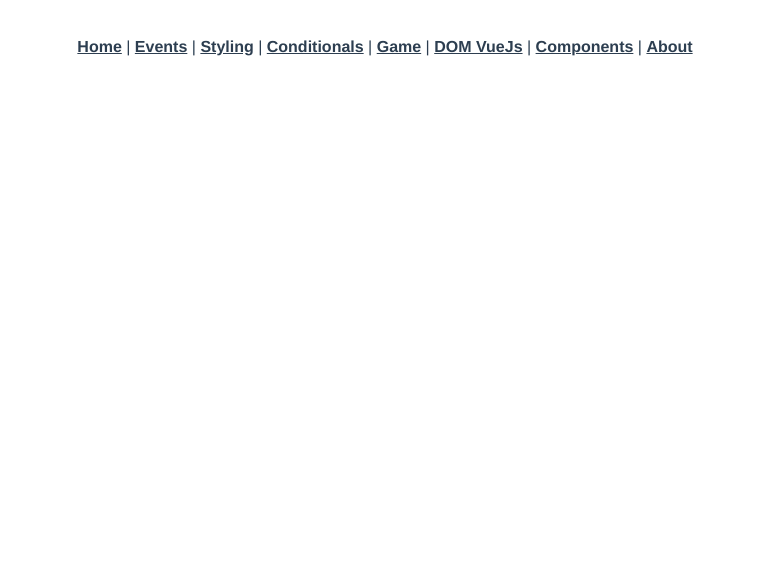
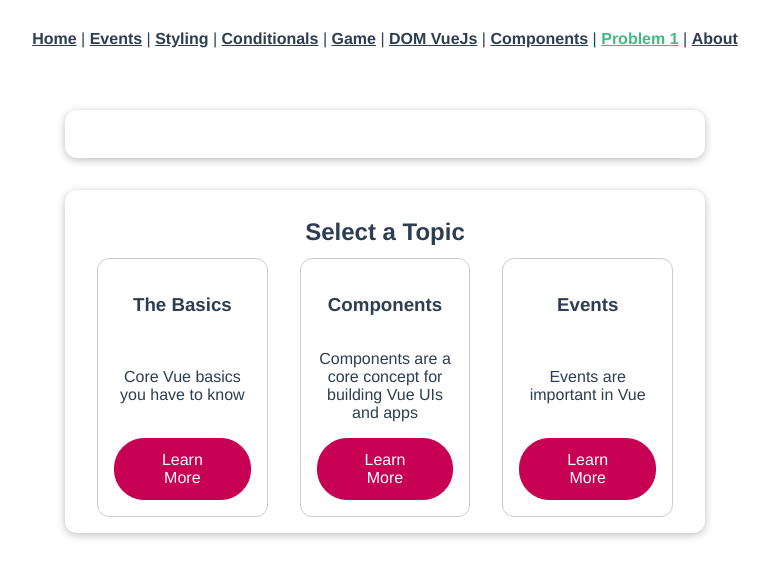
Before and after one commit to dtarqui/vue3-basics, a Vue app: page /problem1 in a window 1280 px wide. Shown: the top 578 px of the page, without its empty margins (255-1024 px from the left). Built offline with nearby package versions, Linux system fonts and the light colour scheme.

Commit message:
inject and provide

```diff
--- a/src/App.vue
+++ b/src/App.vue
@@ -7,6 +7,7 @@
     <router-link to="/game">Game</router-link> |
     <router-link to="/scenes">DOM VueJs</router-link> |
     <router-link to="/components">Components</router-link> |
+    <router-link to="/problem1">Problem 1</router-link> |
     <router-link to="/about">About</router-link>
   </div>
   <router-view />
--- /dev/null
+++ b/src/components/problem-one/ActiveElement.vue
@@ -0,0 +1,12 @@
+<template>
+  <section>
+    <h2>{{ topicTitle }}</h2>
+    <p>{{ text }}</p>
+  </section>
+</template>
+
+<script>
+export default {
+  props: ["topicTitle", "text"],
+};
+</script>
--- /dev/null
+++ b/src/components/problem-one/KnowledgeBase.vue
@@ -0,0 +1,15 @@
+<template>
+  <section>
+    <h2>Select a Topic</h2>
+    <knowledge-grid></knowledge-grid>
+  </section>
+</template>
+
+<script>
+import KnowledgeGrid from "./KnowledgeGrid.vue";
+export default {
+  components: {
+    KnowledgeGrid,
+  },
+};
+</script>
--- /dev/null
+++ b/src/components/problem-one/KnowledgeElement.vue
@@ -0,0 +1,14 @@
+<template>
+  <li>
+    <h3>{{ topicName }}</h3>
+    <p>{{ description }}</p>
+    <button @click="selectTopic(id)">Learn More</button>
+  </li>
+</template>
+
+<script>
+export default {
+  inject: ["selectTopic"],
+  props: ["id", "topicName", "description"],
+};
+</script>
--- /dev/null
+++ b/src/components/problem-one/KnowledgeGrid.vue
@@ -0,0 +1,21 @@
+<template>
+  <ul>
+    <knowledge-element
+      v-for="topic in topics"
+      :key="topic.id"
+      :id="topic.id"
+      :topic-name="topic.title"
+      :description="topic.description"
+    ></knowledge-element>
+  </ul>
+</template>
+
+<script>
+import KnowledgeElement from "./KnowledgeElement";
+export default {
+  components: {
+    KnowledgeElement,
+  },
+  inject: ["topics"],
+};
+</script>
--- a/src/router/index.js
+++ b/src/router/index.js
@@ -43,6 +43,11 @@
     name: 'Components',
     component: () => import('../views/Components.vue'),
   },
+  {
+    path: '/problem1',
+    name: 'Problem',
+    component: () => import('../views/problems/One.vue'),
+  },
 ]
 
 const router = createRouter({
--- /dev/null
+++ b/src/views/problems/One.vue
@@ -0,0 +1,122 @@
+<template>
+  <div>
+    <active-element
+      :topic-title="activeTopic && activeTopic.title"
+      :text="activeTopic && activeTopic.fullText"
+    ></active-element>
+    <knowledge-base></knowledge-base>
+  </div>
+</template>
+
+<script>
+import ActiveElement from "../../components/problem-one/ActiveElement";
+import KnowledgeBase from "../../components/problem-one/KnowledgeBase";
+export default {
+  components: {
+    ActiveElement,
+    KnowledgeBase,
+  },
+  data() {
+    return {
+      topics: [
+        {
+          id: "basics",
+          title: "The Basics",
+          description: "Core Vue basics you have to know",
+          fullText:
+            "Vue is a great framework and it has a couple of key concepts: Data binding, events, components and reactivity - that should tell you something!",
+        },
+        {
+          id: "components",
+          title: "Components",
+          description:
+            "Components are a core concept for building Vue UIs and apps",
+          fullText:
+            "With components, you can split logic (and markup) into separate building blocks and then combine those building blocks (and re-use them) to build powerful user interfaces.",
+        },
+      ],
+      activeTopic: null,
+    };
+  },
+  provide() {
+    return {
+      topics: this.topics,
+      selectTopic: this.activateTopic,
+    };
+  },
+  methods: {
+    activateTopic(topicId) {
+      this.activeTopic = this.topics.find((topic) => topic.id === topicId);
+    },
+  },
+  mounted() {
+    setTimeout(() => {
+      this.topics.push({
+        id: "events",
+        title: "Events",
+        description: "Events are important in Vue",
+        fullText: "Events allow you to trigger code on demand",
+      });
+    }, 3000);
+  },
+};
+</script>
+
+<style>
+* {
+  box-sizing: border-box;
+}
+html {
+  font-family: sans-serif;
+}
+body {
+  margin: 0;
+}
+section {
+  box-shadow: 0 2px 8px rgba(0, 0, 0, 0.26);
+  margin: 2rem auto;
+  max-width: 40rem;
+  padding: 1rem;
+  border-radius: 12px;
+}
+
+ul {
+  list-style: none;
+  margin: 0;
+  padding: 0;
+  display: flex;
+  justify-content: center;
+}
+
+li {
+  border-radius: 12px;
+  border: 1px solid #ccc;
+  padding: 1rem;
+  width: 15rem;
+  margin: 0 1rem;
+  display: flex;
+  flex-direction: column;
+  justify-content: space-between;
+}
+
+h2 {
+  margin: 0.75rem 0;
+  text-align: center;
+}
+
+button {
+  font: inherit;
+  border: 1px solid #c70053;
+  background-color: #c70053;
+  color: white;
+  padding: 0.75rem 2rem;
+  border-radius: 30px;
+  cursor: pointer;
+}
+
+button:hover,
+button:active {
+  background-color: #e24d8b;
+  border-color: #e24d8b;
+}
+</style>
```
